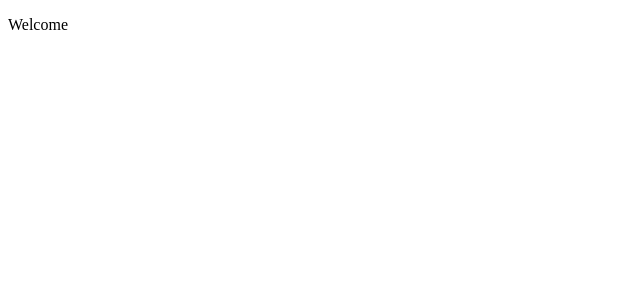
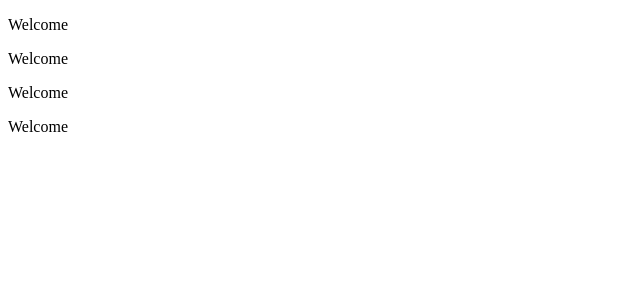
Before and after one commit to VIPCHAND/CropBiddingSystemWebApplication, an Angular app: page / in a window 1280 px wide. Shown: the top 300 px of the page, without its empty margins (0-640 px from the left). Built offline with nearby package versions, Linux system fonts and the light colour scheme.

Commit message:
few changes

```diff
--- a/src/app/app.component.html
+++ b/src/app/app.component.html
@@ -1 +1,6 @@
+
 <p>Welcome</p>
+<p>Welcome</p>
+<p>Welcome</p>
+
+<p>Welcome</p>
```
